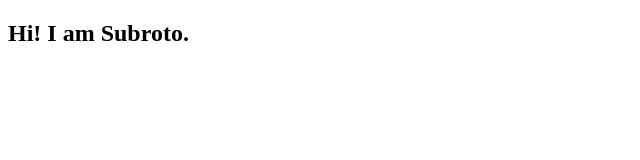
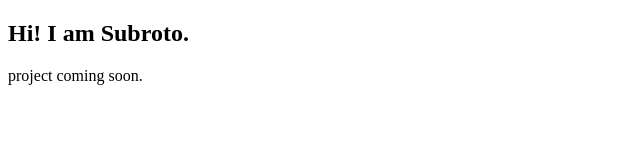
Before and after one commit to SubrotoChandaShuvo/Project-1, a plain HTML site: page index.html in a window 1280 px wide. Shown: the whole page, without its empty margins (0-640 px from the left). Drawn offline with Linux system fonts and the light colour scheme.

Commit message:
My first project for git

```diff
--- a/index.html
+++ b/index.html
@@ -8,6 +8,7 @@
 </head>
 <body>
     <h2>Hi! I am Subroto. </h2>
+    <p>project coming soon.</p>
 
 </body>
 </html>
```
